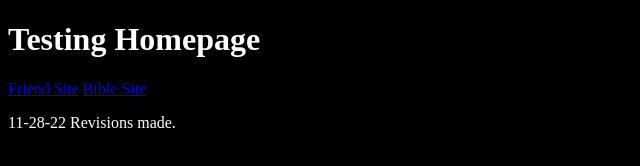
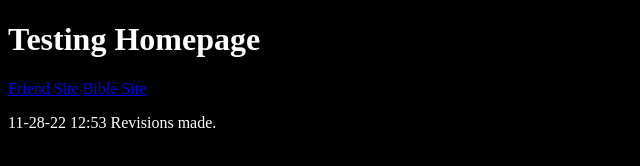
Before and after one commit to Daniel-Gutierrez-official/Daniel-Gutierrez-official.github.io, a plain HTML site: page index.html in a window 1280 px wide. Shown: the full height of the page, 0-640 px from the left. Drawn offline with Linux system fonts and the light colour scheme.

Commit message:
Update index.html

```diff
--- a/index.html
+++ b/index.html
@@ -11,7 +11,7 @@
         <h1>Testing Homepage</h1>
         <a href="../Friends_site/index.html">Friend Site</a>
         <a href="../Bible_site/index.html">Bible Site</a>
-        <p>11-28-22 Revisions made.</p>
+        <p>11-28-22 12:53 Revisions made.</p>
 
     </body>
 </html>
```
